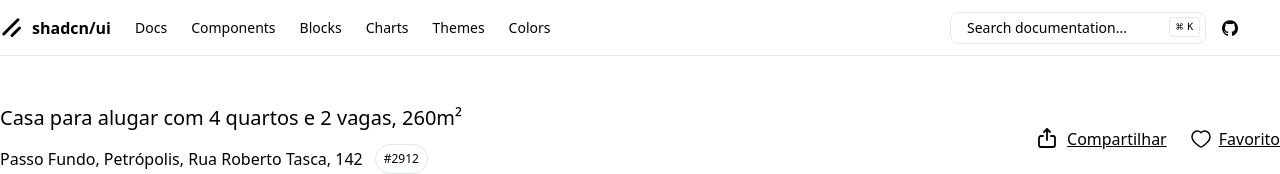
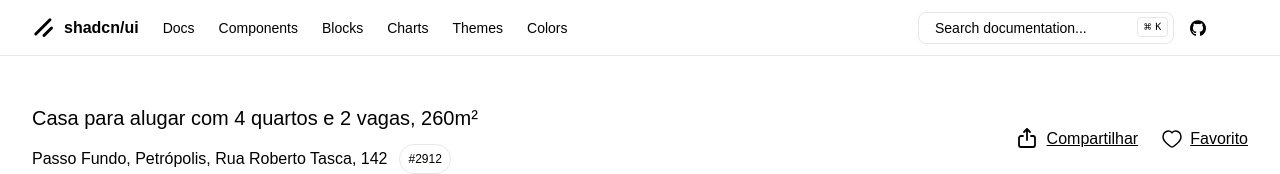
Before and after one commit to GuilhermeSantosUI/acampamento, a React (Vite) app: page / in a window 1280 px wide. Shown: the top 174 px of the page. Built offline with nearby package versions, Linux system fonts and the light colour scheme.

Commit message:
atualiza caminhos de importação e aprimora configuração do Tailwind CSS e TypeScript

```diff
--- a/tailwind.config.js
+++ b/tailwind.config.js
@@ -1,16 +1,105 @@
-/** @type {import('tailwindcss').Config} */
-export default {
-    darkMode: ["class"],
-    content: ["./index.html", "./src/**/*.{ts,tsx,js,jsx}"],
+import tailwindcssAnimate from "tailwindcss-animate";
+
+const config = {
+  darkMode: ["class"],
+  content: [
+    "./pages/**/*.{ts,tsx}",
+    "./components/**/*.{ts,tsx}",
+    "./app/**/*.{ts,tsx}",
+    "./src/**/*.{ts,tsx}",
+  ],
+  prefix: "",
   theme: {
-  	extend: {
-  		borderRadius: {
-  			lg: 'var(--radius)',
-  			md: 'calc(var(--radius) - 2px)',
-  			sm: 'calc(var(--radius) - 4px)'
-  		},
-  		colors: {}
-  	}
+    container: {
+      center: "true",
+      padding: "2rem",
+      screens: {
+        "2xl": "1400px",
+      },
+    },
+    screens: {
+      sm: "640px",
+      md: "768px",
+      lg: "1024px",
+      xl: "1280px",
+      "2xl": "1536px",
+      "sm-app": {
+        max: "600px",
+      },
+      "lg-app": {
+        max: "1024px",
+      },
+    },
+    extend: {
+      fontFamily: {
+        sans: ["DIN Next", "sans-serif"],
+        code: ["JetBrains Mono", "sans-serif"],
+      },
+      colors: {
+        agprimary: "#0D295D",
+        agsecondary: "#FEC52A",
+        aglink: "#FFF333",
+        muted: {
+          DEFAULT: "hsl(var(--muted))",
+          foreground: "hsl(var(--muted-foreground))",
+        },
+        sidebar: {
+          DEFAULT: "hsl(var(--sidebar-background))",
+          foreground: "hsl(var(--sidebar-foreground))",
+          primary: "hsl(var(--sidebar-primary))",
+          "primary-foreground": "hsl(var(--sidebar-primary-foreground))",
+          accent: "hsl(var(--sidebar-accent))",
+          "accent-foreground": "hsl(var(--sidebar-accent-foreground))",
+          border: "hsl(var(--sidebar-border))",
+          ring: "hsl(var(--sidebar-ring))",
+        },
+      },
+      keyframes: {
+        spin: {
+          from: {
+            transform: "rotate(0deg)",
+          },
+          to: {
+            transform: "rotate(360deg)",
+          },
+        },
+        slidein: {
+          from: {
+            opacity: "0",
+            transform: "translateY(-10px)",
+          },
+          to: {
+            opacity: "1",
+            transform: "translateY(0)",
+          },
+        },
+        "accordion-down": {
+          from: {
+            height: "0",
+          },
+          to: {
+            height: "var(--radix-accordion-content-height)",
+          },
+        },
+        "accordion-up": {
+          from: {
+            height: "var(--radix-accordion-content-height)",
+          },
+          to: {
+            height: "0",
+          },
+        },
+      },
+      animation: {
+        "animate-spin": "spin 1s linear infinite",
+        slidein300: "slidein 1s ease 300ms forwards",
+        slidein500: "slidein 1s ease 500ms forwards",
+        slidein700: "slidein 1s ease 700ms forwards",
+        "accordion-down": "accordion-down 0.2s ease-out",
+        "accordion-up": "accordion-up 0.2s ease-out",
+      },
+    },
   },
-  plugins: [require("tailwindcss-animate")],
+  plugins: [tailwindcssAnimate],
 };
+export default config;
```
Also changed, not shown: src/views/pages/auth/login.tsx (+4 -4 lines), tsconfig.json (+37 -7 lines).
